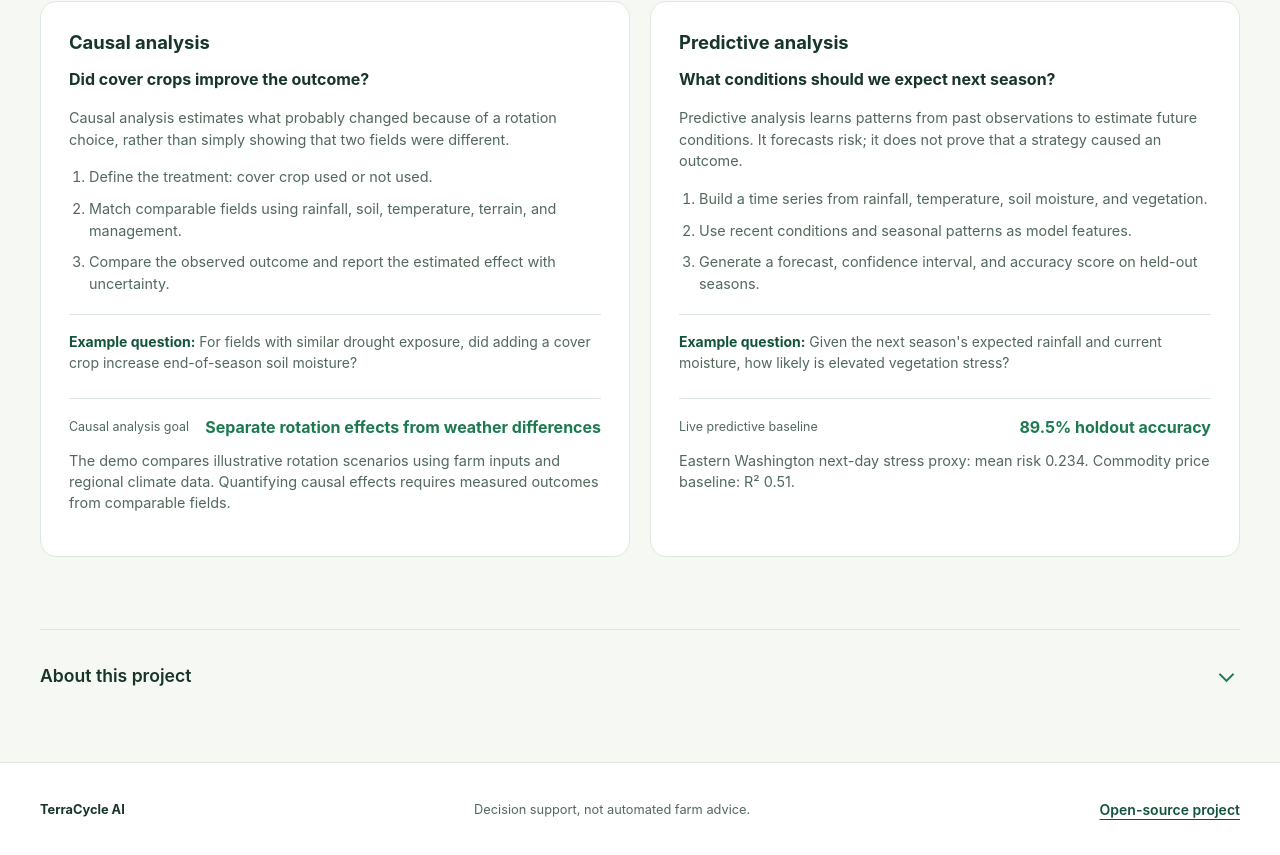
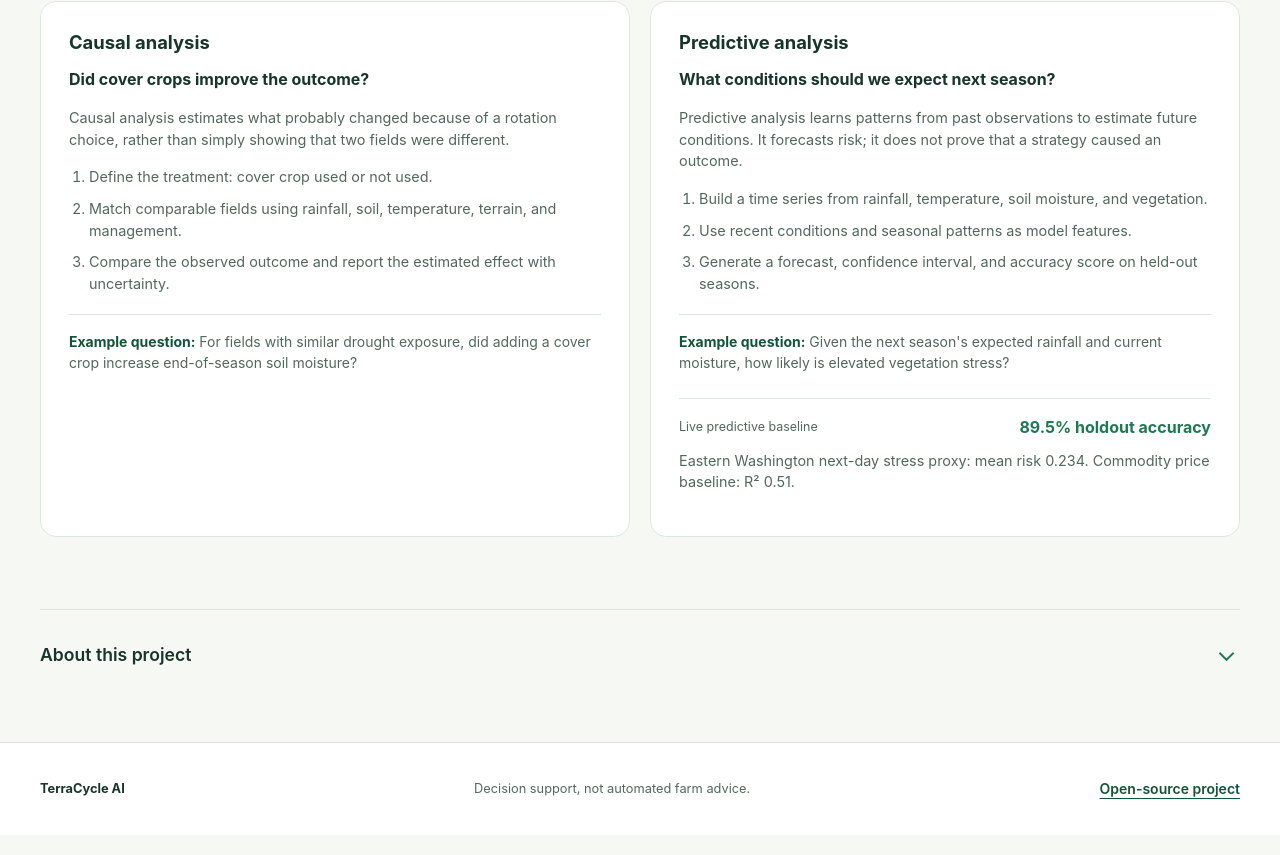
Before and after one commit to linglingms/nasaspaceapp2026, a plain HTML site: page index.html in a window 1280 px wide. Shown: the part 6899-7754 px from the top of the page. Drawn offline with nearby package versions, Linux system fonts and the light colour scheme; no server answers.

Commit message:
Remove redundant causal analysis status copy

```diff
--- a/index.html
+++ b/index.html
@@ -533,13 +533,6 @@
             <li>Compare the observed outcome and report the estimated effect with uncertainty.</li>
           </ol>
           <p class="analysis-note"><strong>Example question:</strong> For fields with similar drought exposure, did adding a cover crop increase end-of-season soil moisture?</p>
-          <div class="result analysis-result">
-            <span id="causal-result-label">Causal analysis goal</span>
-            <strong id="causal-result">Separate rotation effects from weather differences</strong>
-          </div>
-          <p class="analysis-data-note" id="causal-data-status">
-            The demo compares illustrative rotation scenarios using farm inputs and regional climate data. Quantifying causal effects requires measured outcomes from comparable fields.
-          </p>
         </article>
         <article class="analysis-card predictive-card">
           <h3>Predictive analysis</h3>
```
